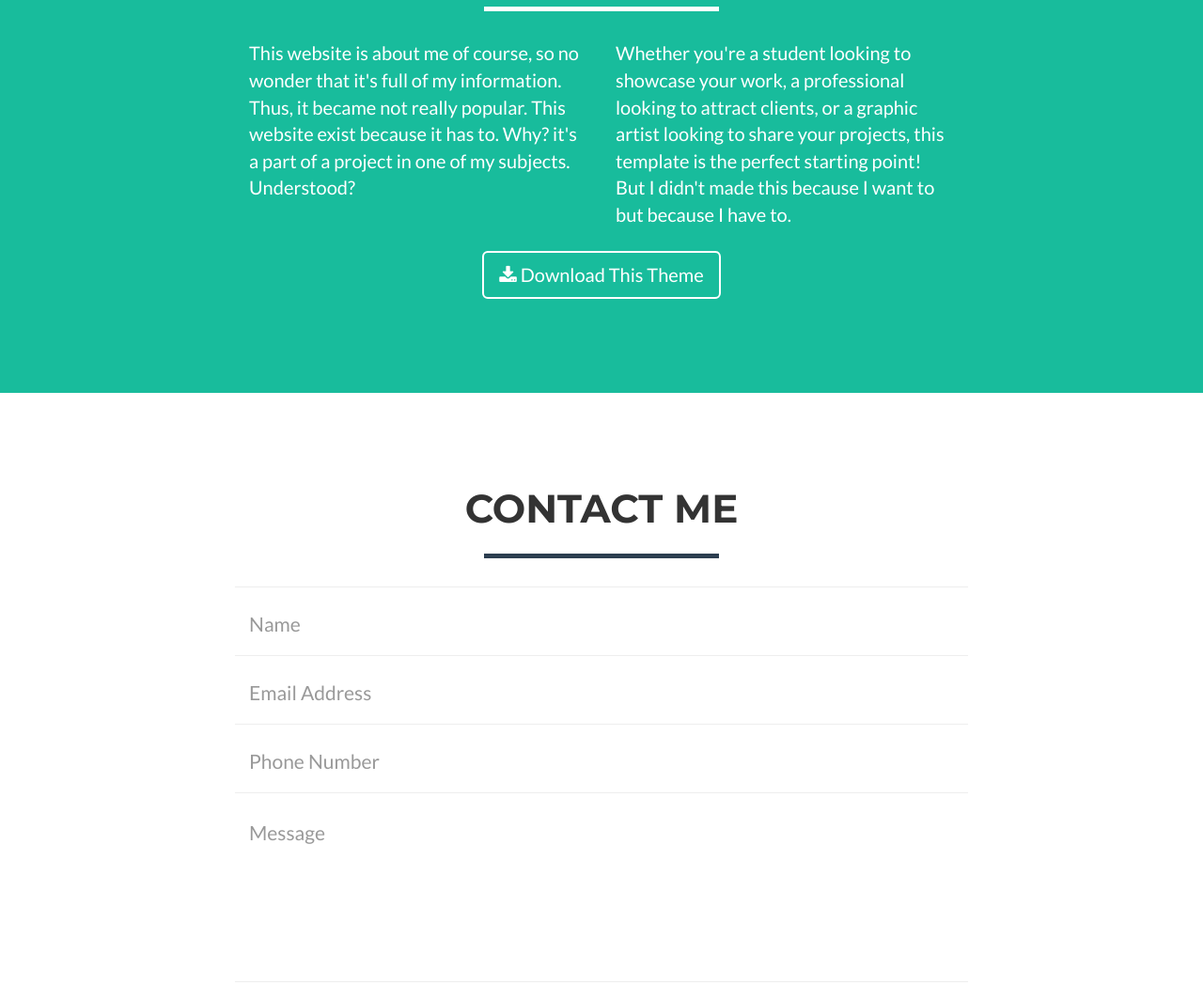
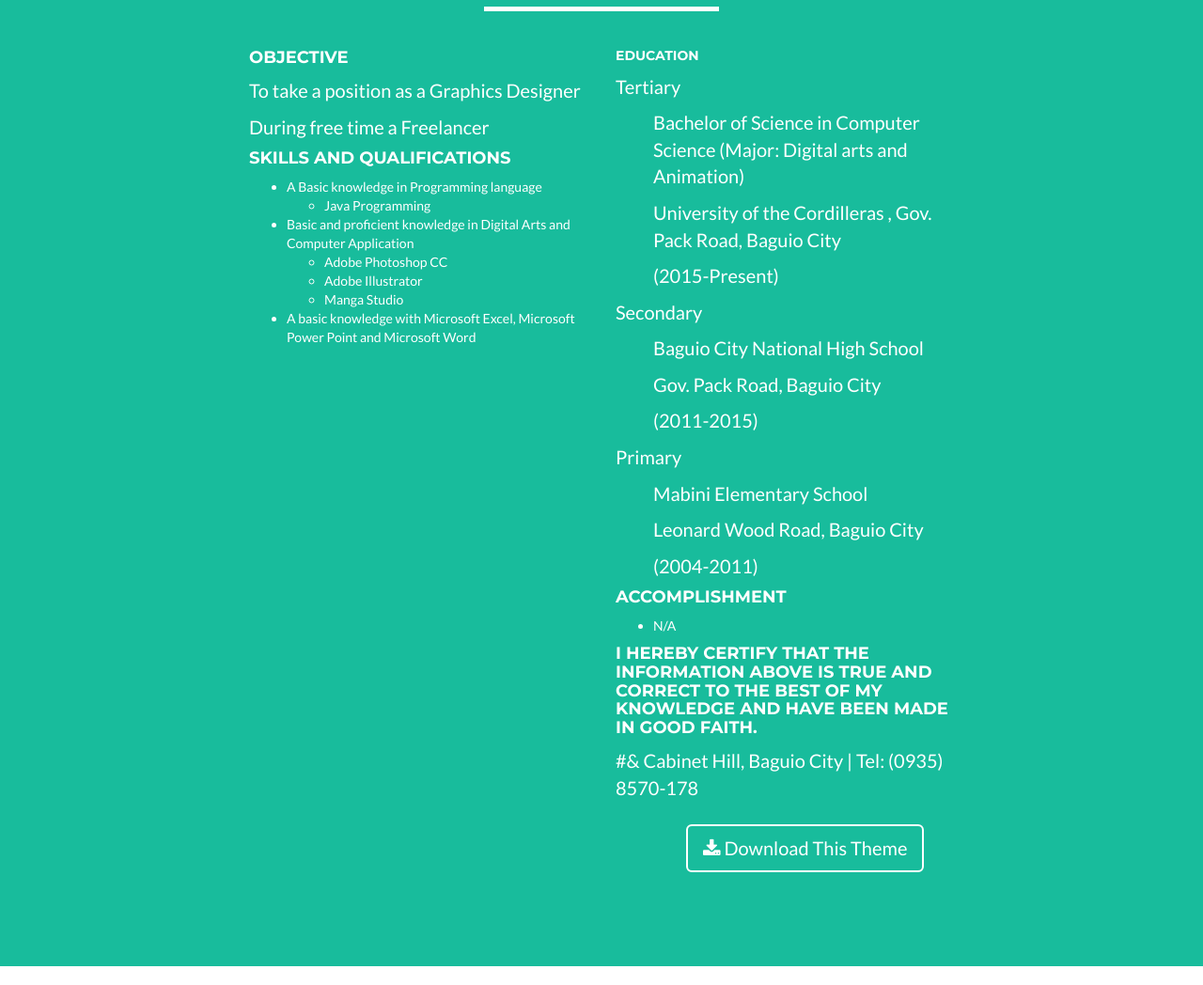
Before and after one commit to angeluhsalva/angeluhsalva.github.io, a website: page index.html in a window 1280 px wide. Shown: the part 1580-2628 px from the top of the page at 94% size. Drawn offline with nearby package versions, Linux system fonts and the light colour scheme.

Commit message:
Update index.html

```diff
--- a/index.html
+++ b/index.html
@@ -137,10 +137,59 @@
             </div>
             <div class="row">
                 <div class="col-lg-4 col-lg-offset-2">
-                    <p>This website is about me of course, so no wonder that it's full of my information. Thus, it became not really popular. This website exist because it has to. Why? it's a part of a project in one of my subjects. Understood?</p>
+                    <h4>Objective</h4>
+
+    <p>To take a position as a Graphics Designer</p>
+    <p>During free time a Freelancer</p>
+
+<h4>Skills and Qualifications</h4>
+  <ul>
+     <li> A Basic knowledge in Programming language</li>
+         <ul>
+            <li>Java Programming</li>
+        </ul>
+    <li>Basic and proficient knowledge in Digital Arts and Computer Application</li>
+         <ul>
+        <li>Adobe Photoshop CC</li>
+        <li>Adobe Illustrator</li>
+        <li>Manga Studio</li>
+        </ul>
+     <li>A basic knowledge with Microsoft Excel, Microsoft Power Point and Microsoft Word </li>
+  </ul>
                 </div>
                 <div class="col-lg-4">
-                    <p>Whether you're a student looking to showcase your work, a professional looking to attract clients, or a graphic artist looking to share your projects, this template is the perfect starting point! But I didn't made this because I want to but because I have to.</p>
+                   <h5>Education</h5>
+  <p><span>Tertiary</span></p>
+    <ul>
+     <p>Bachelor of Science in Computer Science
+       (Major: Digital arts and Animation)</p>
+      <p> University of the Cordilleras ,
+        Gov. Pack Road, Baguio City</p>
+         <p>(2015-Present)</p>
+   </ul>
+
+   <p><span>Secondary</span></p>
+    <ul>
+     <p>Baguio City National High School</p>
+      <p>Gov. Pack Road, Baguio City</p>
+         <p>(2011-2015)</p>
+   </ul>
+
+  <p><span>Primary</span></p>
+    <ul>
+     <p>Mabini Elementary School</p>
+      <p> Leonard Wood Road, Baguio City</p>
+         <p>(2004-2011)</p>
+   </ul>
+ <h4>Accomplishment</h4>
+   <ul>
+     <li>N/A
+</li>
+   </ul>
+
+ <h4>I hereby certify that the information above is true and correct to the best of my knowledge and have been made in good faith.</h4>
+  <div id="footer">
+  <p>#& Cabinet Hill, Baguio City | Tel: (0935) 8570-178</p>
                 </div>
                 <div class="col-lg-8 col-lg-offset-2 text-center">
                     <a href="#" class="btn btn-lg btn-outline">
```
